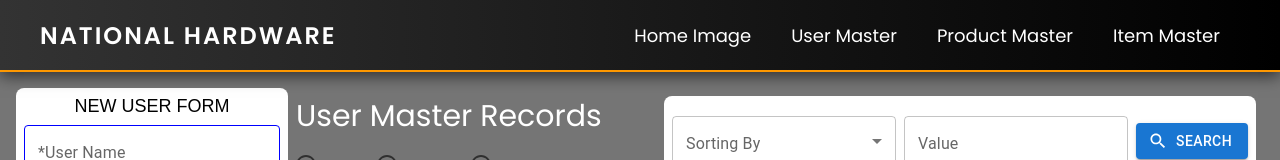
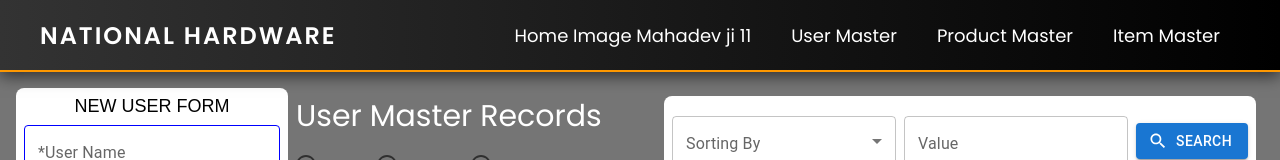
Before and after one commit to ariesworld2019/react_national_hardware, a React (Create React App) app: page / in a window 1280 px wide. Shown: the top 160 px of the page. Built offline with nearby package versions, Linux system fonts and the light colour scheme.

Commit message:
2nd change

```diff
--- a/src/components/Navbar.js
+++ b/src/components/Navbar.js
@@ -26,7 +26,7 @@ const [isMobile, setIsMobile] = useState(false);
                <h3 className="logo">National Hardware</h3>
                <ul className={isMobile ? "nav-links-mobile" : "nav-links"}>
                    <li>
-                       <Link to="/" className="nav-link active">Home Image</Link>
+                       <Link to="/" className="nav-link active">Home Image Mahadev ji 11</Link>
                    </li>
                    <li>
                        <Link to="/usermaster" className="nav-link">User Master</Link>
```
